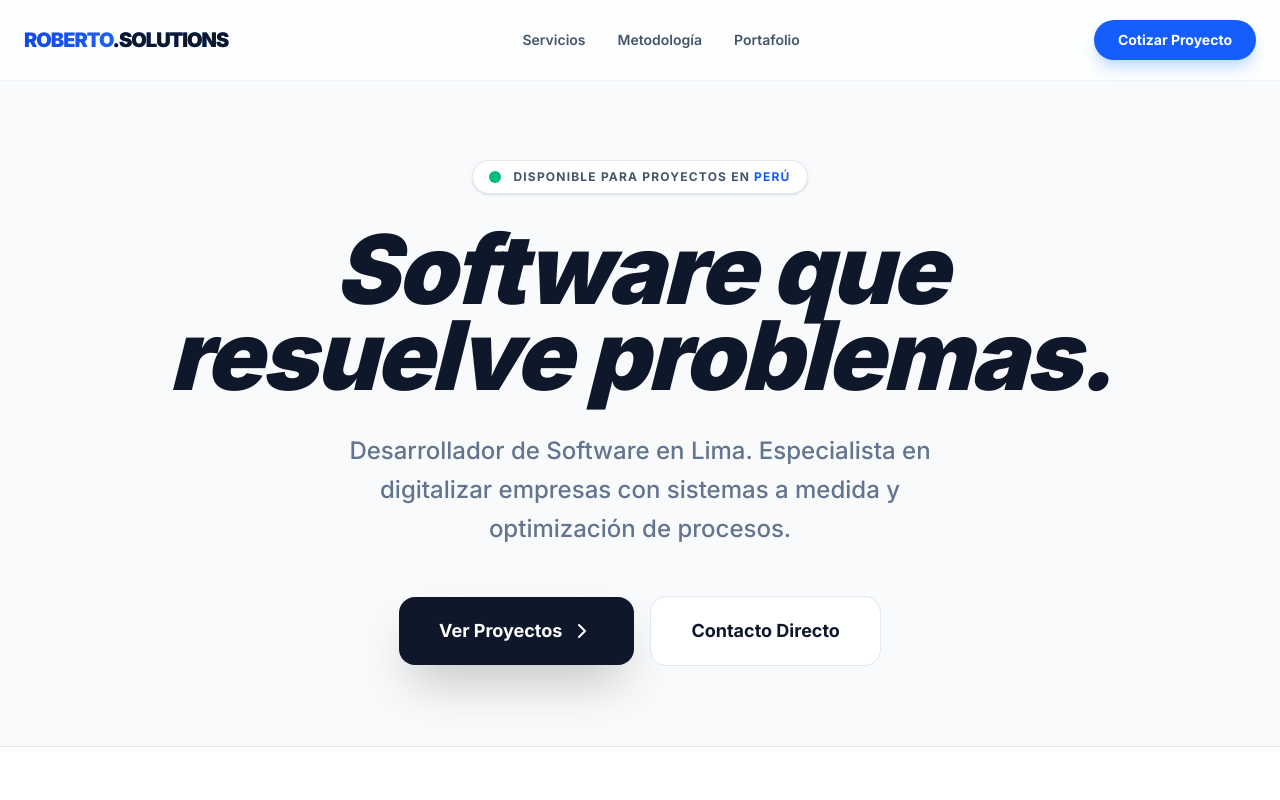
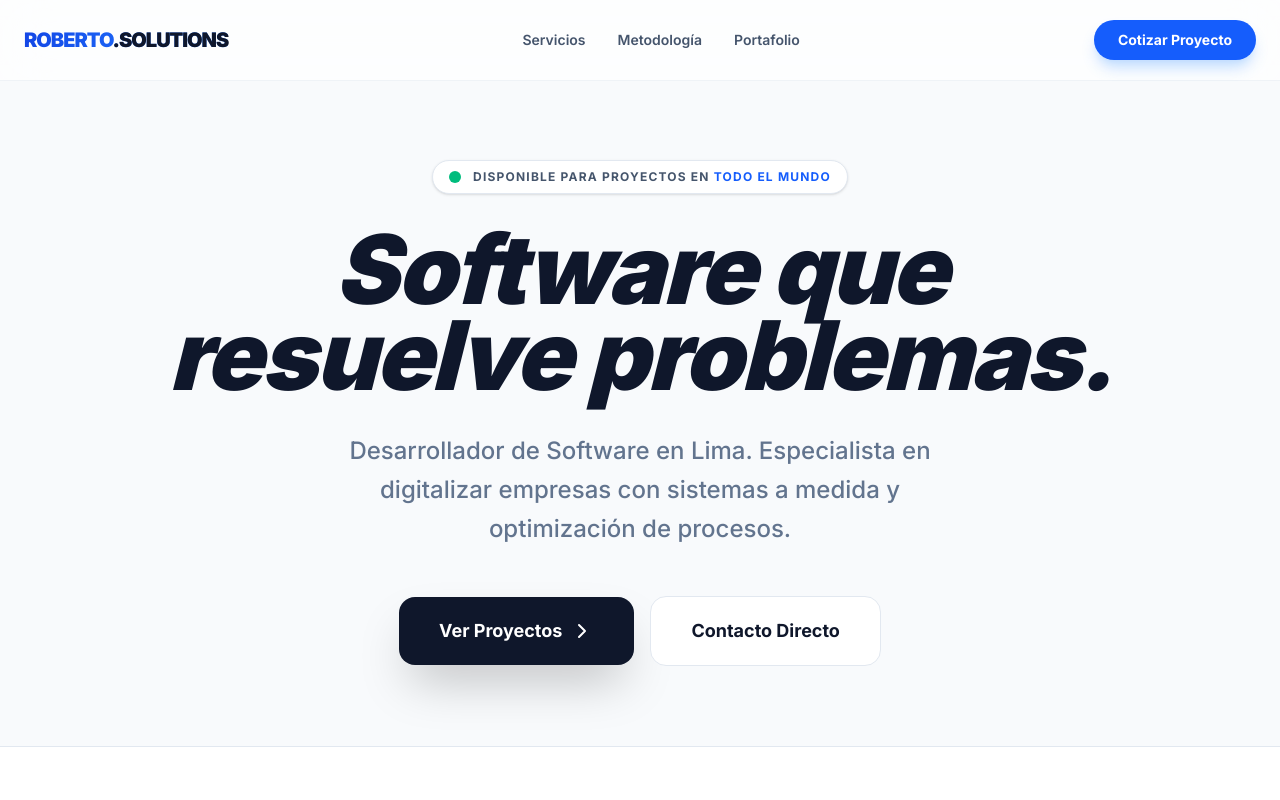
Before and after one commit to robertoxd159/roberto-solutions, a Next.js app: page / in a window 1280 px wide. Shown: the top 800 px of the page. Built offline with nearby package versions, Linux system fonts and the light colour scheme; no server answers; the database is empty.

Commit message:
Update availability text from 'Perú' to 'Todo el Mundo'

```diff
--- a/app/page.tsx
+++ b/app/page.tsx
@@ -71,7 +71,7 @@ export default async function Portfolio() {
               <span className="relative inline-flex rounded-full h-3 w-3 bg-emerald-500"></span>
             </span>
             <span className="text-slate-600 text-xs font-bold uppercase tracking-[0.1em]">
-              Disponible para proyectos en <span className="text-blue-600">Perú</span>
+              Disponible para proyectos en <span className="text-blue-600">Todo el Mundo</span>
             </span>
           </div>
 
```
